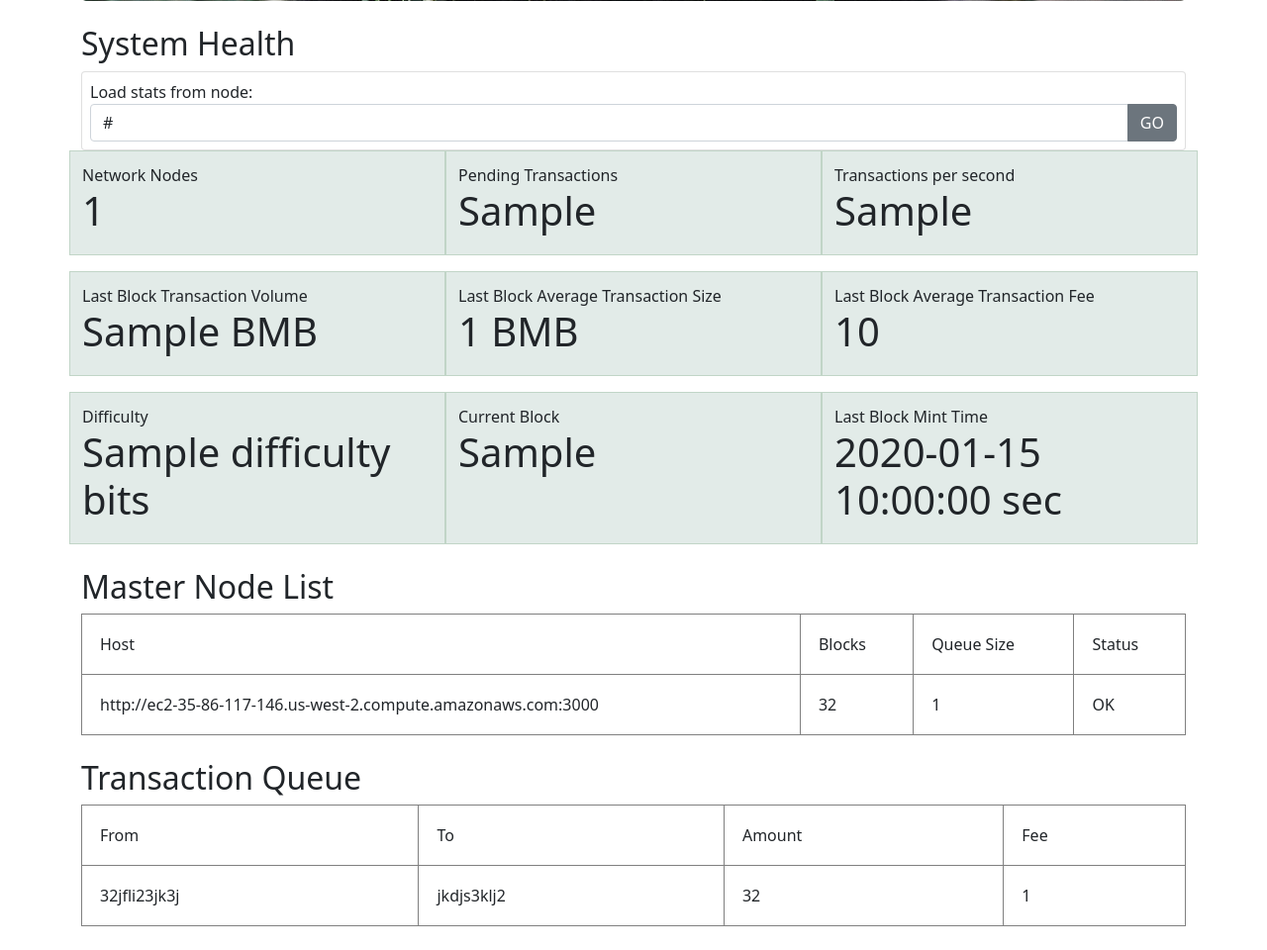
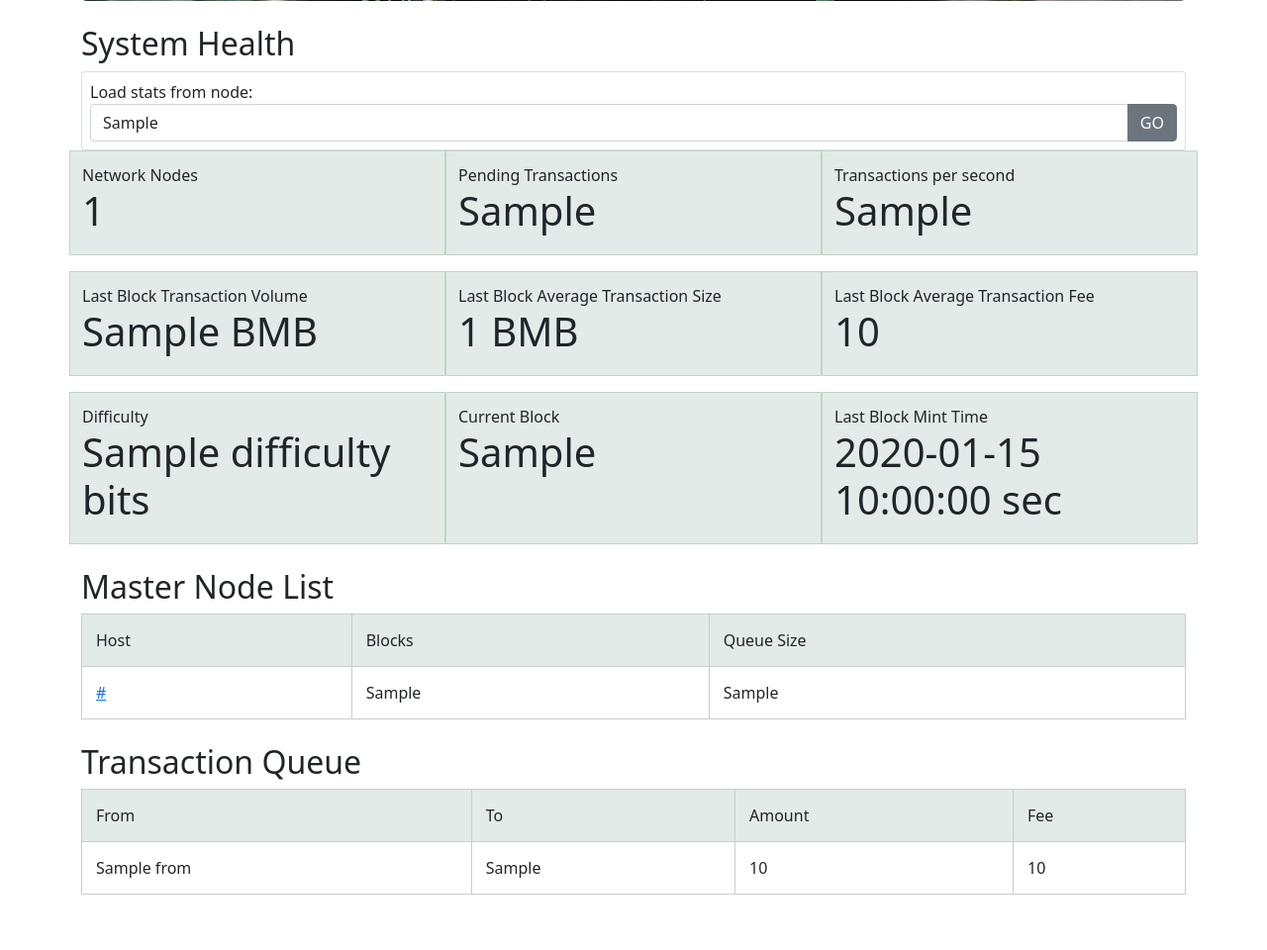
Before and after one commit to mr-pandabear/panda-website, a Flask app: template site/templates/index.html in a window 1280 px wide. Shown: the part 469-1429 px from the top of the page at 99% size. After the commit the page ends 1373 px from the top, so only its background shows below. Run offline with Flask 2, Linux system fonts and the light colour scheme; the template is opened without the code that fills it: most values are stand-ins (such as "Sample title", 1, 10 or a date in 2020).

Commit message:
basic version that works

```diff
--- a/site/server.py
+++ b/site/server.py
@@ -1,13 +1,14 @@
 import os
-
+import requests
 from flask import Flask, send_from_directory
 from flask import render_template
+from flask import request
 import json
 
 app = Flask(__name__)
 
 def get_hosts():
-    return ['1','2','3','4']
+    return ['http://localhost:3000','http://localhost:8080']
 
 @app.route('/static/<path:path>')
 def raw_file():
@@ -19,22 +20,23 @@ def hosts():
 
 @app.route('/')
 def index():
-    info = {}
-    info['num_coins'] = "{:,}".format(200000)
-    info['num_wallets'] = "{:,}".format(200000)
-    info['source_url']= "{:,}".format(200000)
-    info['num_nodes']= "{:,}".format(200000)
-    info['pending_transactions']= "{:,}".format(200000)
-    info['transactions_per_second']= "{:,}".format(200000)
-    info['transaction_volume']= "{:,}".format(200000)
-    info['avg_transaction_size']= "{:,}".format(200000)
-    info['avg_transaction_fee']= "{:,}".format(200000)
-    info['difficulty']= "{:,}".format(200000)
-    info['current_block']= "{:,}".format(200000)
-    info['last_block_time']= "{:,}".format(200000)
-    info['transactions'] = ['c','d','e']
-    info['source_url'] = 'http://ec2-35-86-117-146.us-west-2.compute.amazonaws.com:3000'
-    info['hosts'] = get_hosts()
+    host = request.args.get('host')
+    if host == None:
+        host = get_hosts()[0]
+    resp = requests.get(url=host + '/stats')
+    info = resp.json()
+    info['curr_host'] = host
+    info['hosts'] = []
+    info['transactions_per_second'] = '%.2f' % (info['transactions_per_second'])
+    allhosts = get_hosts()
+    for currhost in allhosts:
+        if currhost != host:
+            resp = requests.get(url=currhost + '/stats')
+            currdata = resp.json()
+            currdata['url'] = currhost
+            info['hosts'].append(currdata)
+
+    info['num_nodes'] = len(info['hosts'])
     return render_template('index.html', info=info, hosts=info['hosts'], transactions=info['transactions'])
 
 app.run(host='0.0.0.0', port=80)
--- a/site/static/grid.css
+++ b/site/static/grid.css
@@ -13,10 +13,13 @@
 }
 
 table {
-  border: 1px solid black;
   width: 100%;
 }
 table td {
-  padding: 18px;
-  border: 1px solid gray;
+  padding: 14px;
+  border: 1px solid #ccc;
 }
+
+.header {
+  background-color: rgba(61, 124, 105, 0.15);
+}
--- a/site/templates/index.html
+++ b/site/templates/index.html
@@ -50,7 +50,7 @@
     <form class="card p-2">
       Load stats from node:
       <div class="input-group">
-        <input type="text" class="form-control" placeholder="Enter node host address" value="{{ info['source_url']}}">
+        <input type="text" class="form-control" name="host" placeholder="Enter node host address" value="{{ info['curr_host']}}">
         <button type="submit" class="btn btn-secondary">GO</button>
       </div>
     </form>
@@ -71,16 +71,16 @@
     </div>
     <h2 class="mt-4">Master Node List</h2>
     <table>
-      <tr><td>Host</td><td>Blocks</td><td>Queue Size</td><td>Status</td></tr>
+      <tr class='header'><td>Host</td><td>Blocks</td><td>Queue Size</td></tr>
       {% for message in hosts %}
-      <tr><td>http://ec2-35-86-117-146.us-west-2.compute.amazonaws.com:3000</td><td>32</td><td>1</td><td>OK</td></tr>
+      <tr><td><a href="?host={{message['url']}}">{{message['url']}}</a></td><td>{{message['current_block']}}</td><td>{{message['pending_transactions']}}</td></tr>
       {% endfor %}
     </table>
     <h2 class="mt-4">Transaction Queue</h2>
     <table>
-      <tr><td>From</td><td>To</td><td>Amount</td><td>Fee</td></tr>
+      <tr class='header'><td>From</td><td>To</td><td>Amount</td><td>Fee</td></tr>
       {% for message in transactions %}
-      <tr><td>32jfli23jk3j</td><td>jkdjs3klj2</td><td>32</td><td>1</td></tr>
+      <tr><td>{{message['from']}}</td><td>{{message['to']}}</td><td>{{message['amount']}}</td><td>{{message['fee']}}</td></tr>
       {% endfor %}
     </table>
 </main>
```
Also changed, not shown: 1 other file.
